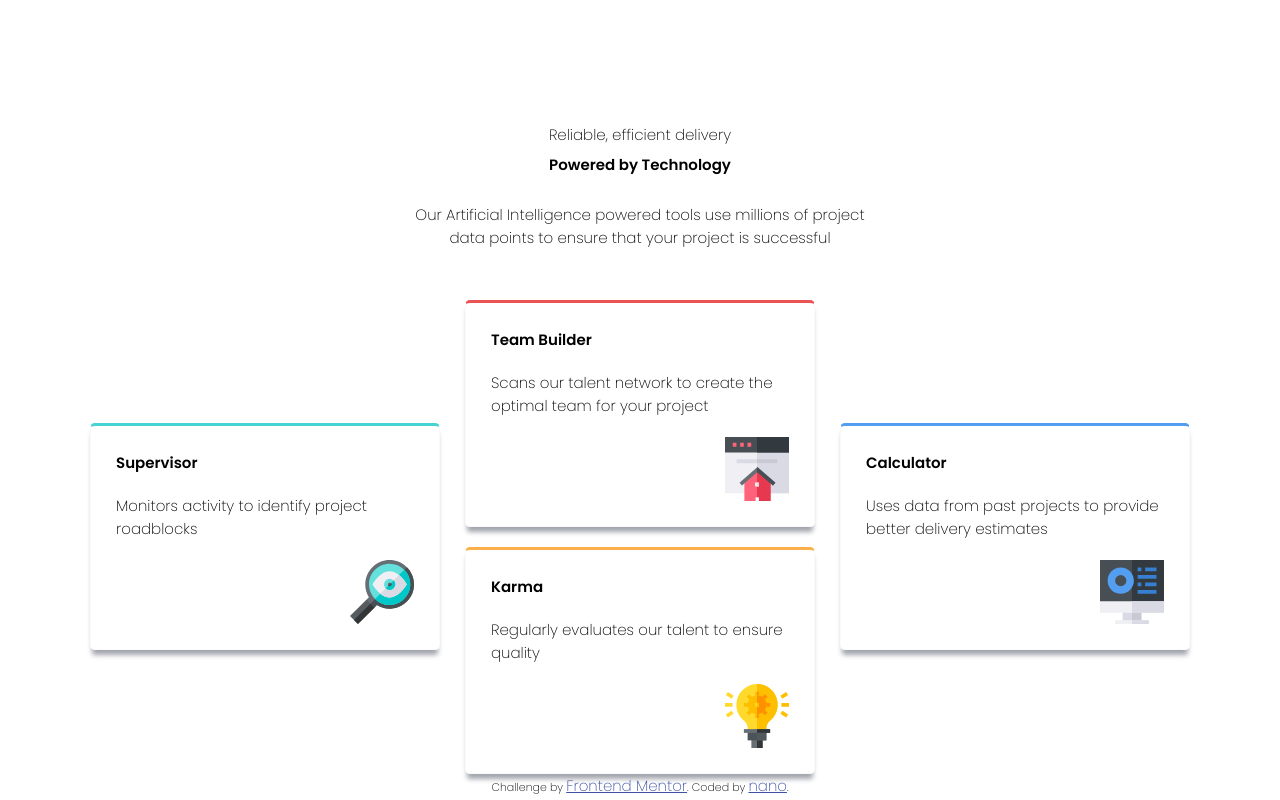
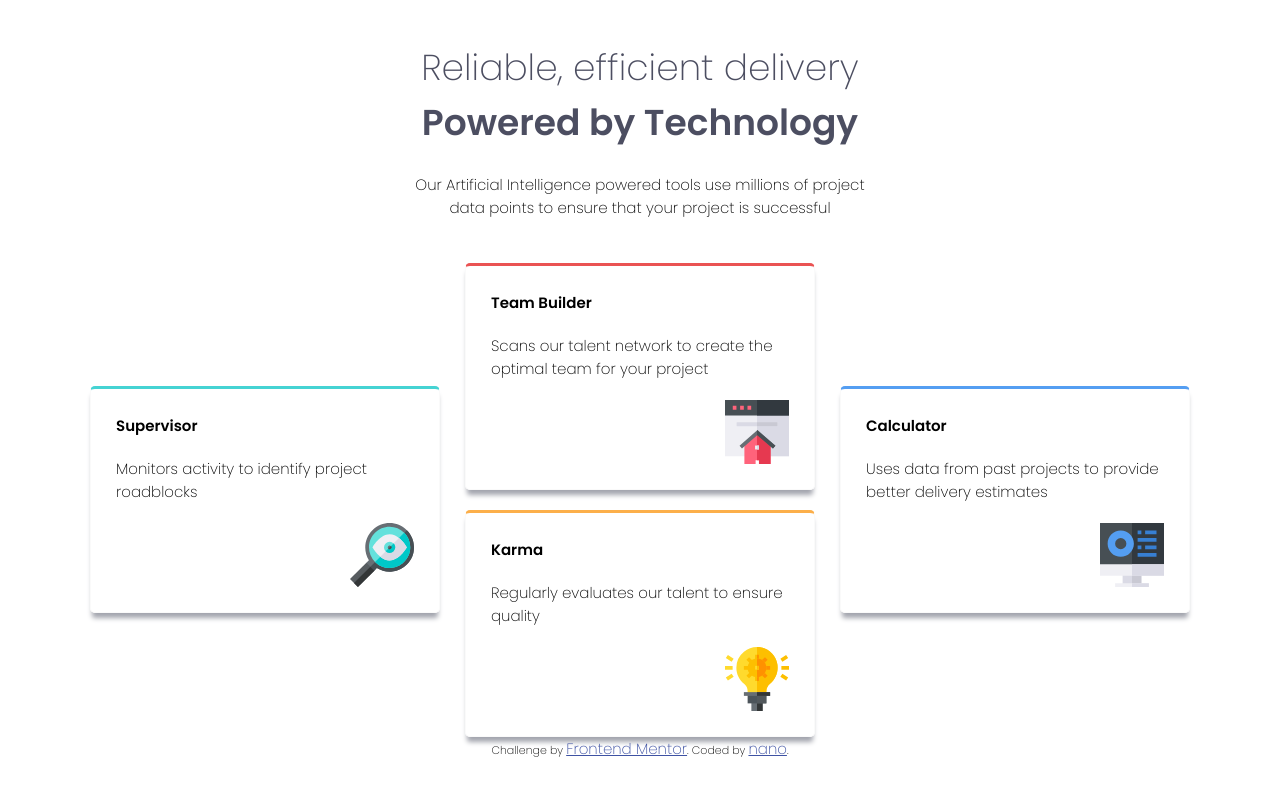
Before and after one commit to naiiiden/four-card-feature-section, a plain HTML site: page index.html in a window 1280 px wide. Drawn offline with Linux system fonts and the light colour scheme.

Commit message:
updated semantics & other slight improvements

```diff
--- a/index.html
+++ b/index.html
@@ -9,42 +9,42 @@
 </head>
 <body>
 
-  <div class="hero">
+  <main class="hero">
     <div class="title">
-      <p>Reliable, efficient delivery<br>
-      <strong>Powered by Technology</strong></p>
+      <h1>Reliable, efficient delivery<br>
+      <strong>Powered by Technology</strong></h1>
     </div>
 
-  <p>Our Artificial Intelligence powered tools use millions of project data points
-  to ensure that your project is successful</p>
-  </div>
+    <p>Our Artificial Intelligence powered tools use millions of project data points
+    to ensure that your project is successful</p>
+  </main>
 
   <div class="con">
-  <div class="container supervisor">
+  <section class="container supervisor">
   <h2>Supervisor</h2>
   <p>Monitors activity to identify project roadblocks</p>
   <img src="images/icon-supervisor.svg" alt="">
-  </div>
+  </section>
 
   <div class="column">
-  <div class="container teambuilder">
+  <section class="container teambuilder">
   <h2>Team Builder</h2>
   <p>Scans our talent network to create the optimal team for your project</p>
   <img src="images/icon-team-builder.svg" alt="">
-  </div>
+  </section>
 
-  <div class="container karma">
+  <section class="container karma">
   <h2>Karma</h2>
   <p>Regularly evaluates our talent to ensure quality</p>
   <img src="images/icon-karma.svg" alt="">
-  </div>
+  </section>
   </div>
 
-  <div class="container calculator">
+  <section class="container calculator">
   <h2>Calculator</h2>
   <p>Uses data from past projects to provide better delivery estimates</p>
   <img src="images/icon-calculator.svg" alt="">
-  </div>
+  </section>
   </div>
   <footer>
     <p class="attribution">
--- a/style.css
+++ b/style.css
@@ -26,6 +26,7 @@ img{
 
 body{
     min-height: 100vh;
+    padding: 1rem 0;
 }
 
 .hero{
@@ -36,8 +37,18 @@ body{
 }
 
 .title{
-    line-height: 2;
     margin-bottom: 5%;
+}
+
+.title h1 {
+    font-weight: 400;
+    font-size: 24px;
+    color: var(--very-dark-blue);
+}
+
+.title strong {
+    font-size: 24px;
+    color: var(--very-dark-blue);
 }
 
 .con{
@@ -94,11 +105,25 @@ color: var(--very-dark-blue-blue);
     }
     .hero{
         width: 450px;
-        padding-top: 15vh;
     }
+
     .column{
         display: flex;
         flex-direction: column;
         gap: 20px;
     }
+
+    .title h1 {
+        font-size: 36px;
+    }
+
+    .title strong {
+        font-size: 36px;
+    }
+
+    body {
+        padding: 0;
+        display: grid;
+        place-content: center;
+    }
 }
```
